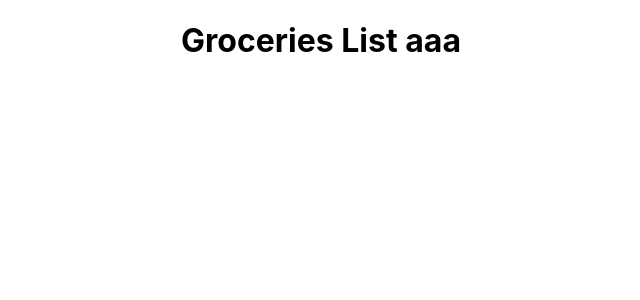
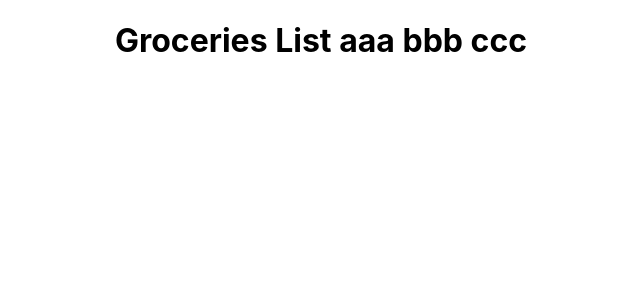
Before and after one commit to kKolanus/grocery_list_react, a React (Create React App) app: page / in a window 1280 px wide. Shown: the top 300 px of the page, without its empty margins (319-959 px from the left). Built offline with nearby package versions, Linux system fonts and the light colour scheme; the HTML template or start-up script is replaced by a standard one.

Commit message:
ccc added

```diff
--- a/src/Header.js
+++ b/src/Header.js
@@ -4,7 +4,7 @@ const Header = () => {
   return (
     <header>
         <h1>
-            Groceries List aaa
+            Groceries List aaa bbb ccc
         </h1>
     </header>
   )
```
